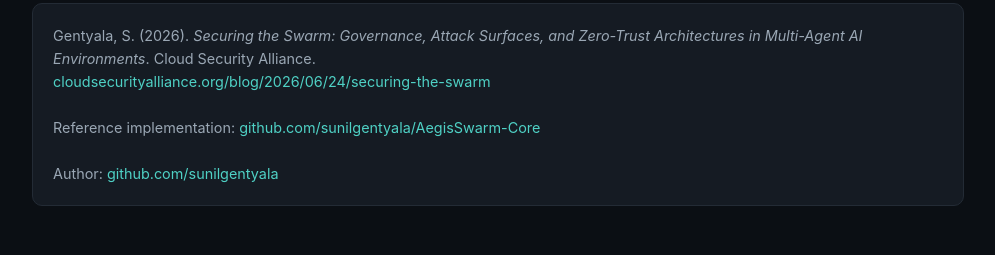
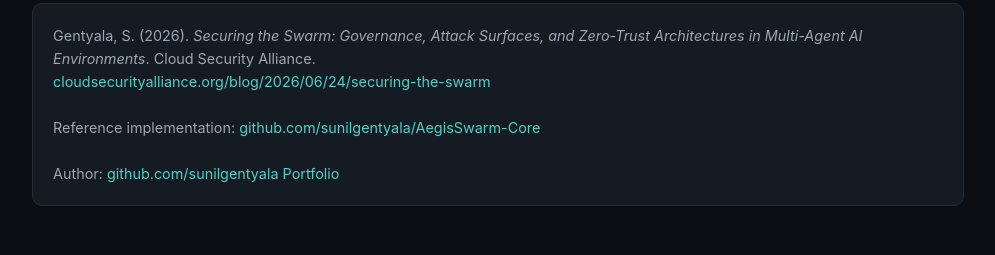
Before and after one commit to sunilgentyala/AegisSwarm-Core, a plain HTML site: page docs/index.html in a window 1280 px wide. Shown: the part 3897-4152 px from the top of the page, without its empty margins (142-1137 px from the left). Drawn offline with Linux system fonts and the light colour scheme.

Commit message:
Add portfolio site link (sunilgentyala.com) to footer

```diff
--- a/docs/index.html
+++ b/docs/index.html
@@ -277,7 +277,7 @@
       <br><br>
       Reference implementation: <a href="https://github.com/sunilgentyala/AegisSwarm-Core">github.com/sunilgentyala/AegisSwarm-Core</a>
       <br><br>
-      Author: <a href="https://github.com/sunilgentyala">github.com/sunilgentyala</a>
+      Author: <a href="https://github.com/sunilgentyala">github.com/sunilgentyala</a> <a href="https://sunilgentyala.com/" target="_blank">Portfolio</a>
     </div>
   </div>
 </section>
```
